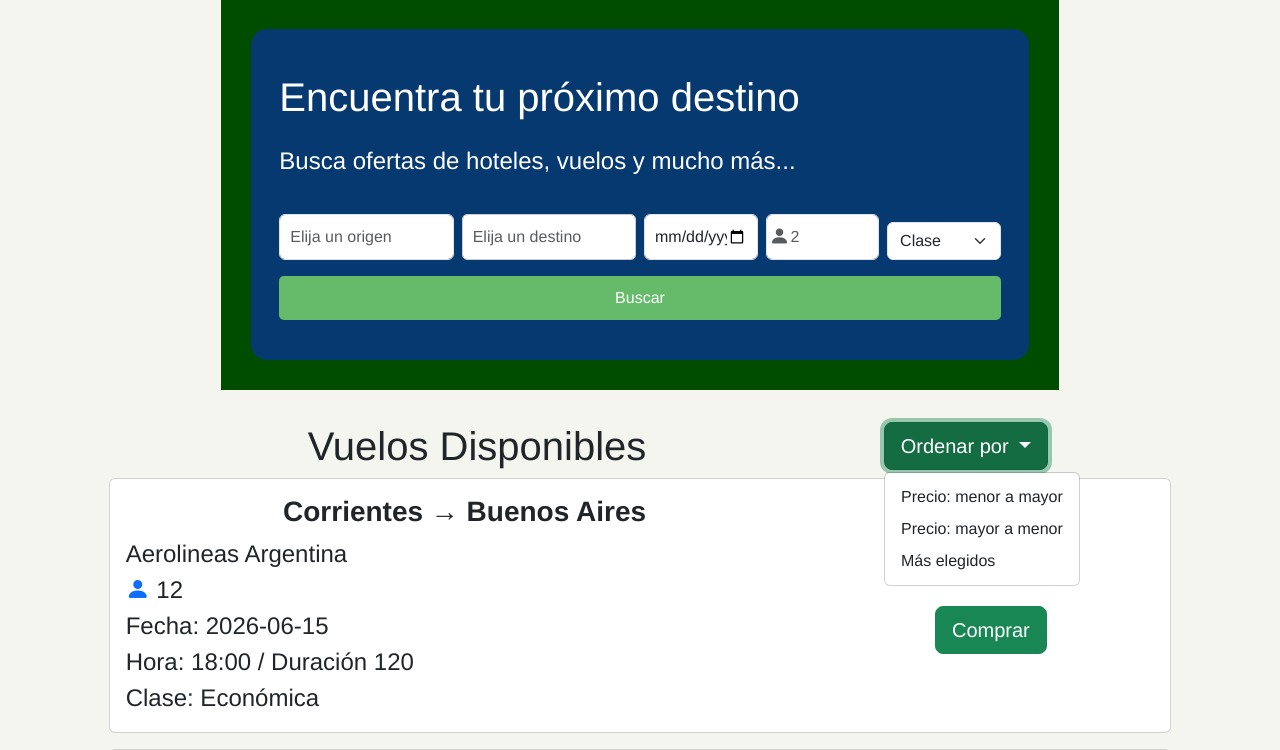
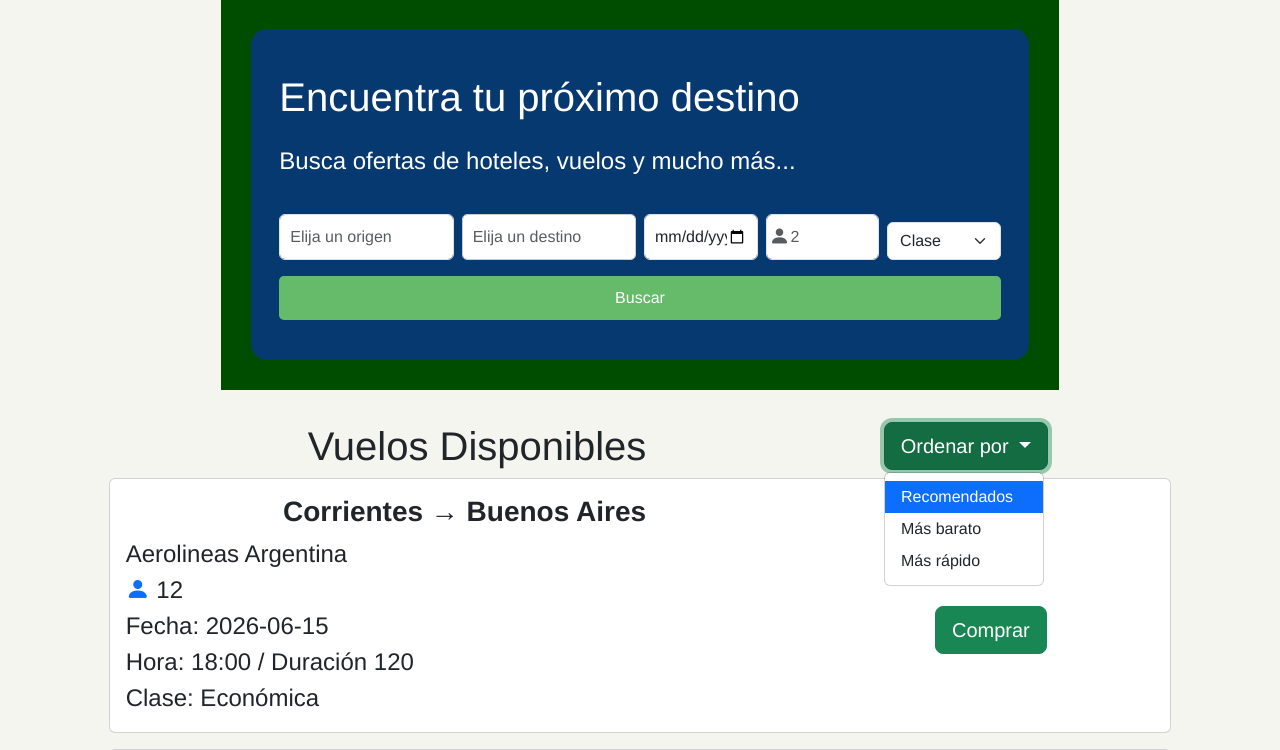
Before and after one commit to carlosdino2/ISII_TDC_Grupo11, a Django app: page /hotel/lista_vuelos/ in a window 1280 px wide, after a click on "Ordenar por". Shown: the part 127-877 px from the top of the page. Run offline with Django 5.2, Linux system fonts and the light colour scheme; data comes from the database, SQL or seed files in the repository.

Commit message:
se modifico los nobbres de los filtros en lista_vuelos.html

```diff
--- a/django-viajeFacil/viajefacil/hotel/templates/lista_vuelos.html
+++ b/django-viajeFacil/viajefacil/hotel/templates/lista_vuelos.html
@@ -32,9 +32,9 @@
                 Ordenar por
             </button>
             <ul class="dropdown-menu">
-                <li><a class="dropdown-item" href="#">Precio: menor a mayor</a></li>
-                <li><a class="dropdown-item" href="#">Precio: mayor a menor</a></li>
-                <li><a class="dropdown-item" href="#">Más elegidos</a></li>
+                <li><a class="dropdown-item active" href="#">Recomendados</a></li>
+                <li><a class="dropdown-item" href="#">Más barato</a></li>
+                <li><a class="dropdown-item" href="#">Más rápido</a></li>
             </ul>
         </div>
     </div>
```
